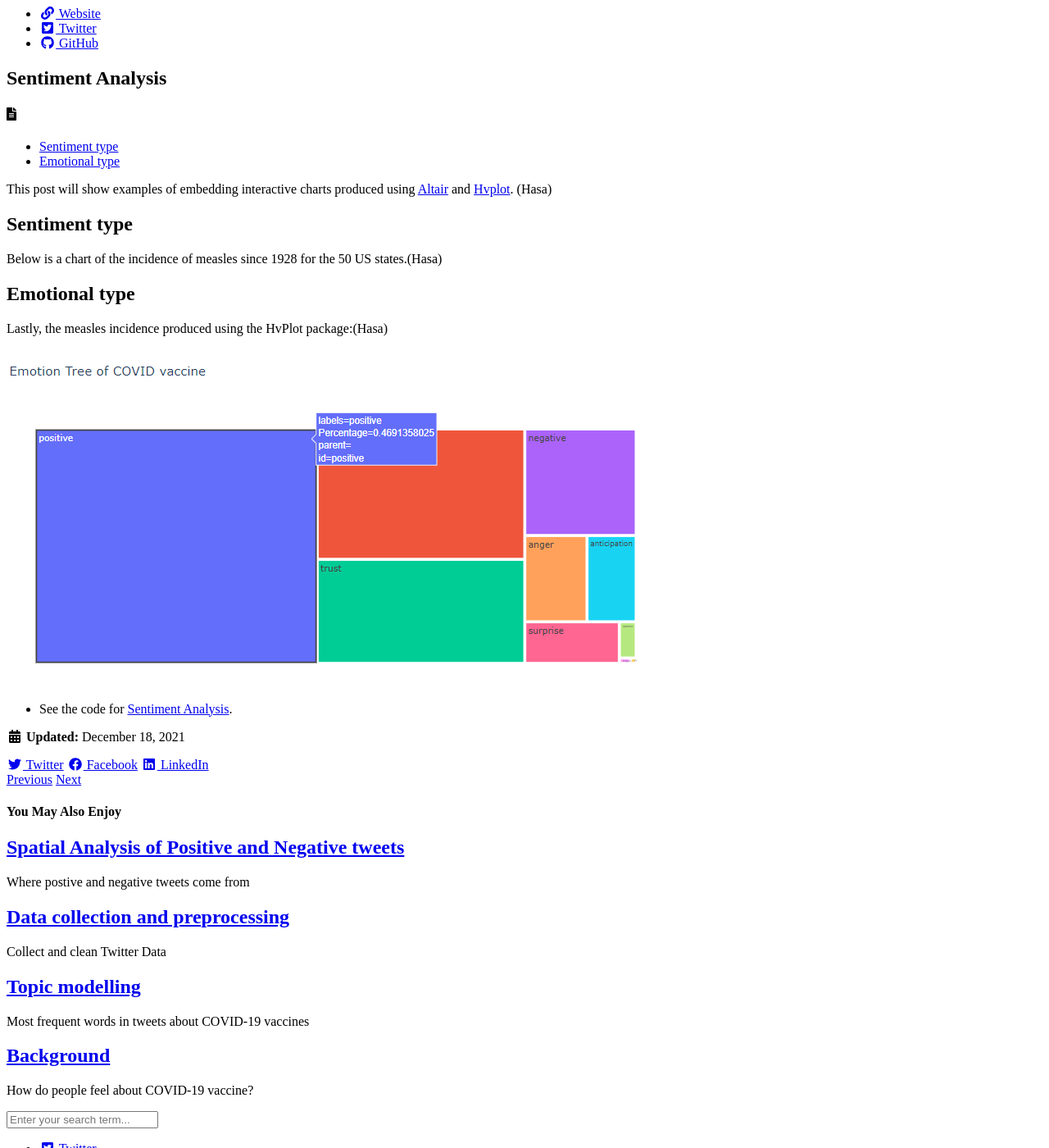
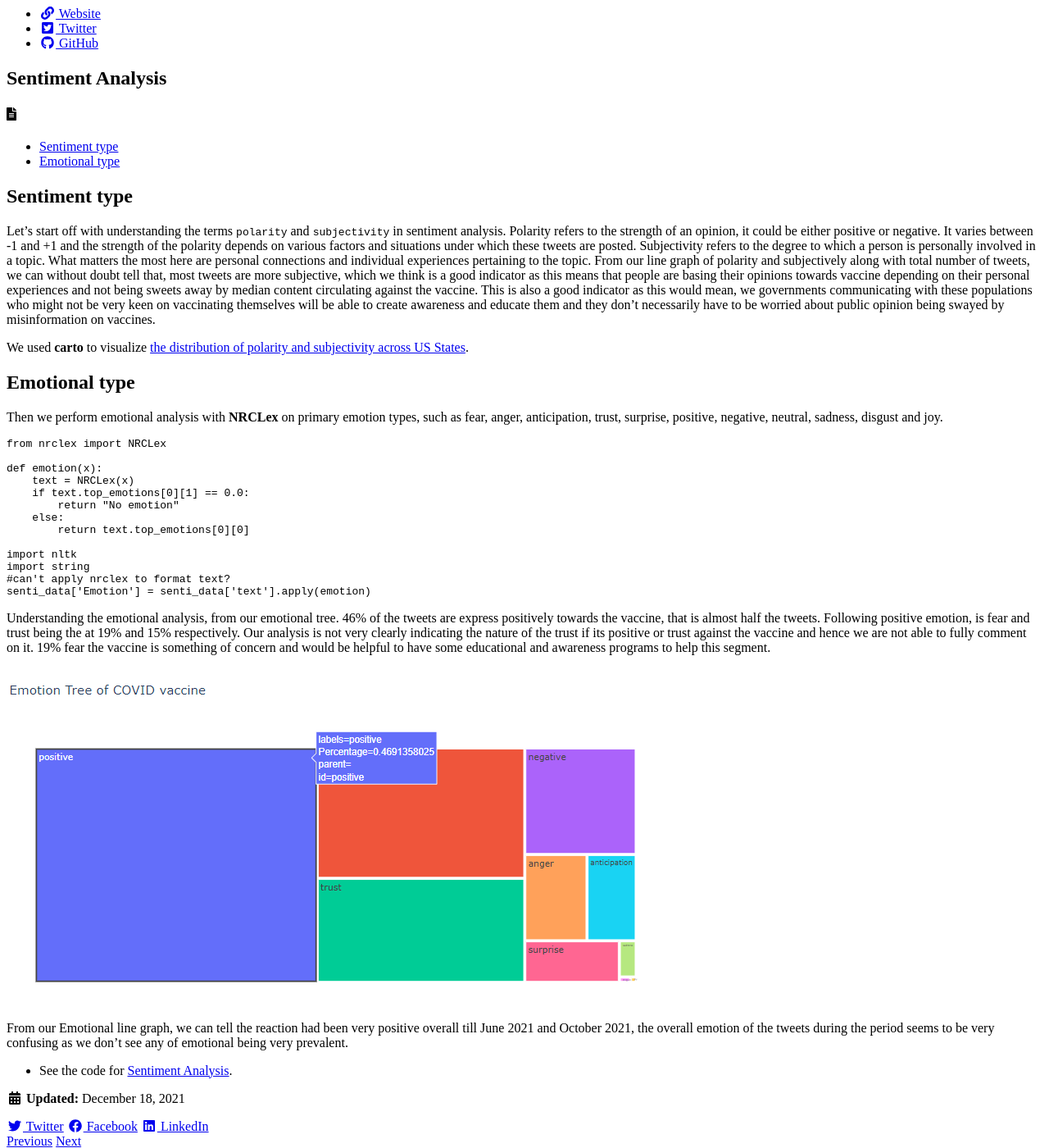
Before and after one commit to Anran0716/550final-proj, a Jekyll site: the page built from _posts/2021-12-15-Sentiment Analysis.md, in a window 1280 px wide and 1400 px high, scrolled down 589 px. Shown: the whole window at 82% size. Built offline with Jekyll 4.4.1, drawn with Linux system fonts in a browser that asks for light colours; cached includes are drawn as plain includes; nearby versions of some CDN libraries.

Commit message:
Update 2021-12-15-Sentiment Analysis.md

````diff
--- a/_posts/2021-12-15-Sentiment Analysis.md
+++ b/_posts/2021-12-15-Sentiment Analysis.md
@@ -5,29 +5,46 @@ published: true
 tags: [dataviz, altair, hvplot, holoviews]
 excerpt: "Sentiment and emotional changes of people's atittude towards COVID vaccines"
 hv-loader:
-  hv-chart-1: ["charts/senti_month_line.html"]
-  hv-chart-2: ["charts/by_senti_bar.html"]
-  hv-chart-3: ["charts/emo_month_line.html"]
+  hv-chart-1: ["charts/senti_month_line.html","600"]
+  hv-chart-2: ["charts/by_senti_bar.html","600"]
+  hv-chart-3: ["charts/emo_month_line.html","600"]
 toc: true
 toc_sticky: true
 ---
 
-This post will show examples of embedding interactive charts produced using [Altair](https://altair-viz.github.io) and [Hvplot](https://hvplot.pyviz.org/). (Hasa)
-
 ## Sentiment type
 
-Below is a chart of the incidence of measles since 1928 for the 50 US states.(Hasa)
+Let’s start off with understanding the terms `polarity` and `subjectivity` in sentiment analysis. Polarity refers to the strength of an opinion, it could be either positive or negative. It varies between -1 and +1 and the strength of the polarity depends on various factors and situations under which these tweets are posted. Subjectivity refers to the degree to which a person is personally involved in a topic. What matters the most here are personal connections and individual experiences pertaining to the topic. From our line graph of polarity and subjectively along with total number of tweets, we can without doubt tell that, most tweets are more subjective, which we think is a good indicator as this means that people are basing their opinions towards vaccine depending on their personal experiences and not being sweets away by median content circulating against the vaccine. This is also a good indicator as this would mean, we governments communicating with these populations who might not be very keen on vaccinating themselves will be able to create awareness and educate them and they don’t necessarily have to be worried about public opinion being swayed by misinformation on vaccines.
 
 <div id="hv-chart-1"></div>
 
 <div id="hv-chart-2"></div>
 
-
+ We used **carto** to visualize [the distribution of polarity and subjectivity across US States](https://greatersydney.carto.com/u/gsc-admin/builder/47973832-7cb4-456e-885d-3be30d261710/embed?state=%7B%22map%22%3A%7B%22ne%22%3A%5B9.44906182688142%2C-208.30078125%5D%2C%22sw%22%3A%5B74.35482803013984%2C-36.73828125000001%5D%2C%22center%22%3A%5B52.30899026478586%2C-122.51953125000001%5D%2C%22zoom%22%3A3%7D%7D).
 ## Emotional type
 
-Lastly, the measles incidence produced using the HvPlot package:(Hasa)
+Then we perform emotional analysis with **NRCLex** on primary emotion types, such as fear, anger, anticipation, trust, surprise, positive, negative, neutral, sadness, disgust and joy.
+
+```python
+from nrclex import NRCLex
+
+def emotion(x):
+    text = NRCLex(x)
+    if text.top_emotions[0][1] == 0.0:
+        return "No emotion"
+    else:
+        return text.top_emotions[0][0]
+
+import nltk
+import string
+#can't apply nrclex to format text?
+senti_data['Emotion'] = senti_data['text'].apply(emotion)
+```
+Understanding the emotional analysis, from our emotional tree. 46% of the tweets are express positively towards the vaccine, that is almost half the tweets. Following positive emotion, is fear and trust being the at 19% and 15% respectively. Our analysis is not very clearly indicating the nature of the trust if its positive or trust against the vaccine and hence we are not able to fully comment on it. 19% fear the vaccine is something of concern and would be helpful to have some educational and awareness programs to help this segment.
 
 ![emotional_tree]({{ site.url }}{{ site.baseurl }}/assets/images/emotional_tree.png)
+
+From our Emotional line graph, we can tell the reaction had been very positive overall till June 2021 and October 2021, the overall emotion of the tweets during the period seems to be very confusing as we don’t see any of emotional being very prevalent.
 
 <div id="hv-chart-3"></div>
 
````
